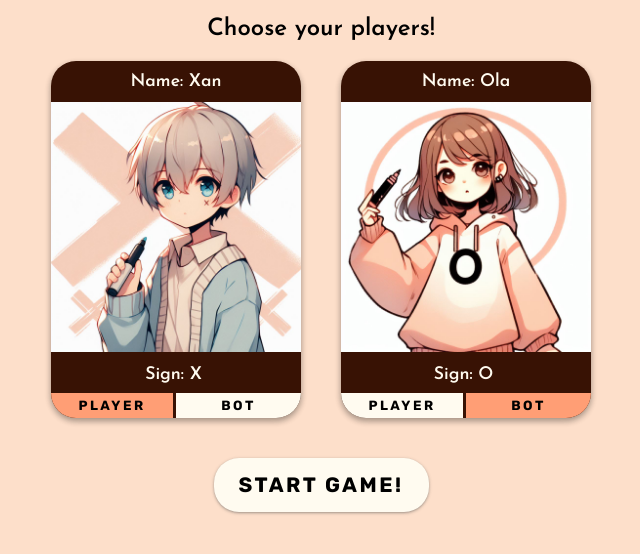
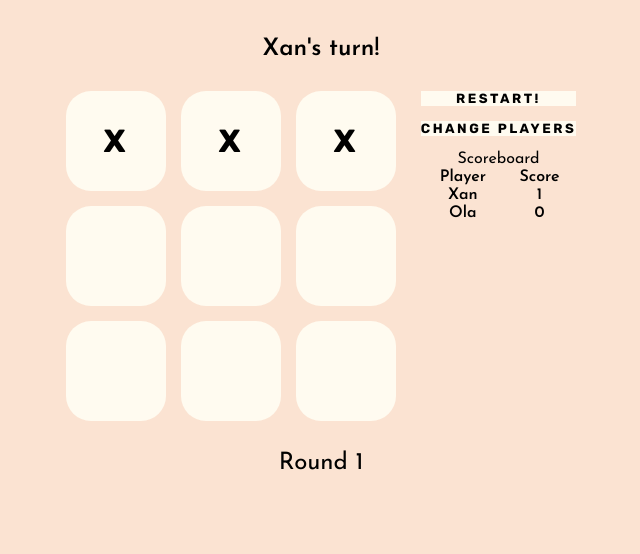
Before and after one commit to citronoiseau/tictactoe-odin, a plain HTML site: page index.html in a window 1280 px wide. Both pictures are taken after a click on the button "START GAME!". Shown: the part 80-634 px from the top of the page, without its empty margins (319-959 px from the left). Drawn offline with Linux system fonts and the light colour scheme.

Commit message:
added board screen and animation logic between two screens

```diff
--- a/index.html
+++ b/index.html
@@ -40,9 +40,46 @@
       </div>
       <div class="startButtonContainer">
          <button id="startGameBtn"> Start game!</button>
-         <div></div>
       </div>
-
+      </div>
+<div class="boardScreen boardScreenHidden">
+  <h3> Xan's turn!</h3>
+  <div class="gameControlsContainer">
+  <div class="boardContainer">
+  <div class="boardGrid">
+    <button class="boardCell">X</button>
+    <button class="boardCell">X</button>
+    <button class="boardCell">X</button>
+    <button class="boardCell"></button>
+    <button class="boardCell"></button>
+    <button class="boardCell"></button>
+    <button class="boardCell"></button>
+    <button class="boardCell"></button>
+    <button class="boardCell"></button>
+  </div>
+</div>
+<div class="controlsContainer">
+  <button> Restart!</button>
+  <button> Change players</button>
+  <table class="scoreBoard">
+    <caption> Scoreboard</caption>
+    <tr>
+      <th>Player</th>
+      <th>Score</th>
+    </tr>
+    <tr>
+      <th>Xan</th>
+        <th>1</th>
+    </tr>
+      <tr>
+      <th> Ola</th>
+        <th>0</th>
+    </tr>
+  </table>
+</div>
+</div>
+<div class="roundCounter"> Round 1</div>
+</div>
     <script src="script.js"></script>
   </body>
 </html>
--- a/script.js
+++ b/script.js
@@ -193,6 +193,7 @@ function botPlay() {
   const botMove = availableCells[randomIndex];
   play(botMove.row, botMove.column);
 }
+
 const toggleActivePlayer = function (playerBtn, botBtn, index) {
   const player = gameController.getPlayers();
   if (player[index].status === "Player") {
@@ -203,7 +204,7 @@ const toggleActivePlayer = function (playerBtn, botBtn, index) {
     playerBtn.classList.remove("active");
   }
 };
-const setControls = (function () {
+const setPlayers = (function () {
   const setPlayerFirstBtn = document.querySelector("#choosePlayerOne");
   const setBotFirstBtn = document.querySelector("#chooseBotOne");
 
@@ -226,7 +227,20 @@ const setControls = (function () {
     gameController.setPlayer(1, "Bot");
     toggleActivePlayer(setPlayerSecondBtn, setBotSecondBtn, 1);
   });
+})();
 
+const DOM = (function () {
+  const titleScreen = document.querySelector(".titleScreen");
+  const boardScreen = document.querySelector(".boardScreen");
   const startGameBtn = document.querySelector("#startGameBtn");
-  startGameBtn.addEventListener("click", gameController.initializeGame);
+  startGameBtn.addEventListener("click", function () {
+    titleScreen.classList.add("titleHidden");
+
+    setTimeout(() => {
+      titleScreen.style.display = "none";
+      boardScreen.style.display = "flex";
+      boardScreen.classList.remove("boardScreenHidden");
+      gameController.initializeGame();
+    }, 500);
+  });
 })();
--- a/styles.css
+++ b/styles.css
@@ -4,7 +4,7 @@
   box-sizing: border-box;
 }
 body {
-  background-color: #fddfca;
+  background-color: #fbe3d2;
   font-family: "Josefin Sans", sans-serif;
 }
 
@@ -16,9 +16,21 @@ h1 {
   margin-top: 30px;
   color: #381204;
 }
-.titleScreen {
+.titleScreen,
+.boardScreen {
   display: flex;
   flex-direction: column;
+  opacity: 1;
+  transition: all 1s ease-out;
+}
+
+.titleHidden,
+.boardScreenHidden {
+  opacity: 0;
+}
+.boardScreenHidden {
+  height: 0;
+  overflow: hidden;
 }
 h2,
 .startButtonContainer {
@@ -88,12 +100,15 @@ button {
 .active {
   background-color: #ff9e75;
 }
-.card button:hover,
-#startGameBtn:hover {
+.card button:hover {
   background-color: #ffc2a8;
 }
 .card button.active:hover {
   background-color: #ff773d;
+}
+.card button.active:active,
+#startGameBtn:active {
+  background-color: #fcb292;
 }
 .startButtonContainer {
   margin-top: 40px;
@@ -107,5 +122,49 @@ button {
   transition: all 0.4s ease;
 }
 #startGameBtn:hover {
-  box-shadow: rgba(0, 0, 0, 0.16) 0px 3px 6px, rgba(0, 0, 0, 0.23) 0px 3px 6px;
+  font-size: 1.4rem;
+  background-color: #ff9e75;
 }
+
+.boardScreen {
+  margin-top: 20px;
+  align-items: center;
+}
+
+h3,
+.roundCounter {
+  margin: 20px;
+  font-size: 1.5rem;
+}
+.boardGrid {
+  display: grid;
+  grid-template-columns: repeat(3, 100px);
+  grid-template-rows: repeat(3, 100px);
+  gap: 15px;
+}
+.boardCell {
+  border-radius: 25px;
+  font-size: 2rem;
+  transition: all 0.4s ease;
+}
+.boardCell:hover {
+  background-color: #ffc2a8;
+  transform: scale(1.07);
+  box-shadow: rgba(0, 0, 0, 0.05) 0px 0px 0px 1px;
+}
+.boardCell:active,
+.card button:active {
+  background-color: #feecdb;
+}
+.gameControlsContainer {
+  display: flex;
+  gap: 25px;
+  margin: 10px;
+  flex-wrap: wrap;
+  justify-content: center;
+}
+.controlsContainer {
+  display: flex;
+  flex-direction: column;
+  gap: 15px;
+}
```
